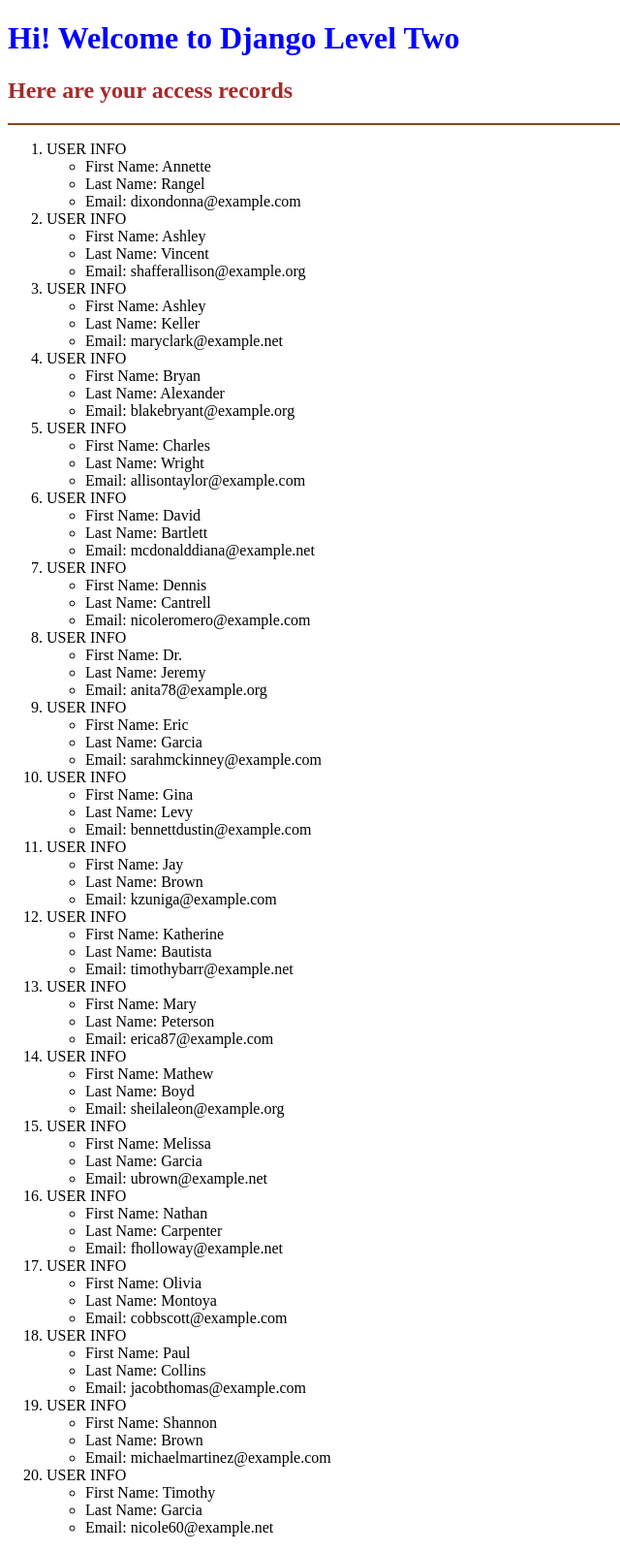
After one commit to sabaarain345/Djangoproject, a Django app: page /second_app/users/ in a window 1280 px wide. The commit adds this page. Shown: the whole page at 97% size, without its empty margins (0-640 px from the left). Run offline with Django 3.2, Linux system fonts and the light colour scheme; data comes from the database, SQL or seed files in the repository; both versions use the stored data as it was after the commit.

Commit message:
Second Changes

```diff
--- a/first_project/second_app/admin.py
+++ b/first_project/second_app/admin.py
@@ -1,7 +1,8 @@
 from django.contrib import admin
-from second_app.models import Topic, Webpage, AccessRecord
+from second_app.models import Topic, Webpage, AccessRecord, User
 
 # Register your models here.
 admin.site.register(Topic)
 admin.site.register(Webpage)
 admin.site.register(AccessRecord)
+admin.site.register(User)
--- a/first_project/second_app/models.py
+++ b/first_project/second_app/models.py
@@ -22,3 +22,11 @@
 
     def __str__(self):
         return str(self.date)
+
+class User(models.Model):
+    first_name = models.CharField(max_length=128)
+    last_name = models.CharField(max_length=128)
+    email = models.EmailField(max_length=264,unique=True)
+
+    def __str__(self):
+        return str(self.first_name)
--- a/first_project/second_app/urls.py
+++ b/first_project/second_app/urls.py
@@ -7,6 +7,7 @@
     url(r'^date/', views.current_datetime, name='current_datetime'),
     url(r'^images/', views.images, name='images'),
     url(r'^database/', views.data_acc, name='data_acc'),
+    url(r'^users/', views.users, name='users'),
 
 
 ]
--- a/first_project/second_app/views.py
+++ b/first_project/second_app/views.py
@@ -3,7 +3,7 @@
 import datetime
 
 # Connecting this view file to database record
-from second_app.models import Topic, Webpage, AccessRecord
+from second_app.models import Topic, Webpage, AccessRecord, User
 
 # Create your views here.
 def help(request):
@@ -27,3 +27,8 @@
         webpages_list = AccessRecord.objects.order_by('date')
         date_dict = {'access_records': webpages_list}
         return render(request,'second_app/database.html', context=date_dict)
+
+def users(request):
+        user_list = User.objects.order_by('first_name')
+        user_dict = {'user_acc': user_list}
+        return render(request,'second_app/user.html',context=user_dict)
--- a/first_project/static/css/mystyle.css
+++ b/first_project/static/css/mystyle.css
@@ -10,3 +10,7 @@
 th, td{
     border-bottom: 1px solid rgb(0, 100, 30);
 }
+.Djangoone{
+    border: 1px solid saddlebrown;
+    list-style-position: outside;
+}
--- /dev/null
+++ b/first_project/templates/second_app/user.html
@@ -0,0 +1,33 @@
+<!DOCTYPE html>
+{% load static %}
+<html lang="en">
+<head>
+    <meta charset="UTF-8">
+    <meta http-equiv="X-UA-Compatible" content="IE=edge">
+    <meta name="viewport" content="width=device-width, initial-scale=1.0">
+    <link rel="stylesheet" href="{% static "css/mystyle.css" %}" />
+    <title>second_app</title>
+</head>
+<body>
+    <h1>Hi! Welcome to Django Level Two </h1>
+    <h2>Here are your access records</h2>
+    <!-- {{ access_records }} -->
+    <div class="Djangoone"></div>
+    {% if user_acc %}
+
+    <ol>
+        {% for person in user_acc %}
+        <li>USER INFO</li>
+        <ul>
+            <li>First Name: {{ person.first_name }}</li>
+            <li>Last Name: {{ person.last_name}}</li>
+            <li>Email: {{ person.email}}</li>
+        </ul>
+    {% endfor %}
+    </ol>
+    {% endif %}
+
+
+
+</body>
+</html>
```
Also changed, not shown: first_project/populate_second_app.py (+12 -1 lines), first_project/db.sqlite3, first_project/second_app/migrations/0002_user.py (added).
